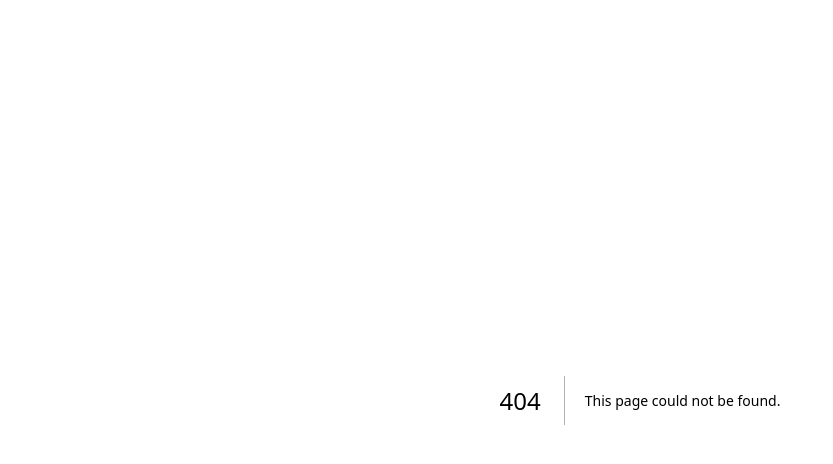
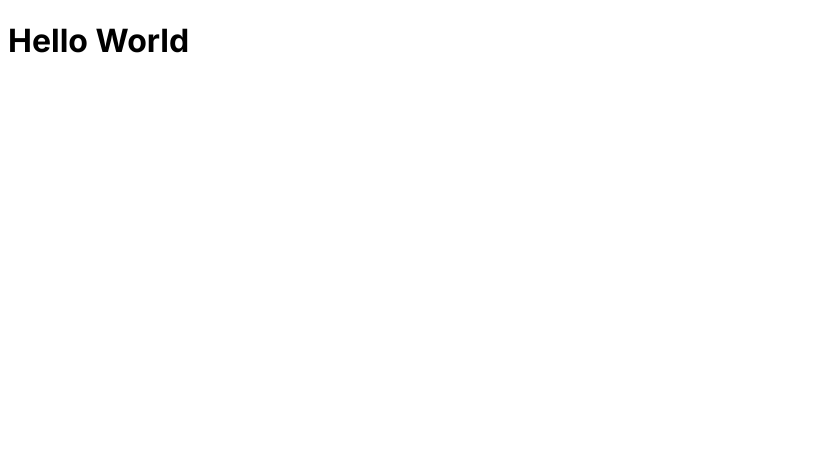
Before and after one commit to Kadunapikin/prediction-app, a Next.js app: page /prediction in a window 1280 px wide. Before the commit this address had no page. Shown: the top 464 px of the page, without its empty margins (0-833 px from the left). Built offline with nearby package versions, Linux system fonts and the light colour scheme.

Commit message:
create a prediction dir and add page.tsx file

```diff
--- /dev/null
+++ b/src/app/prediction/page.tsx
@@ -0,0 +1,7 @@
+export default function Home() {
+    return (
+      <div>
+        <h1>Hello World</h1>
+      </div>
+    )
+  }
```
